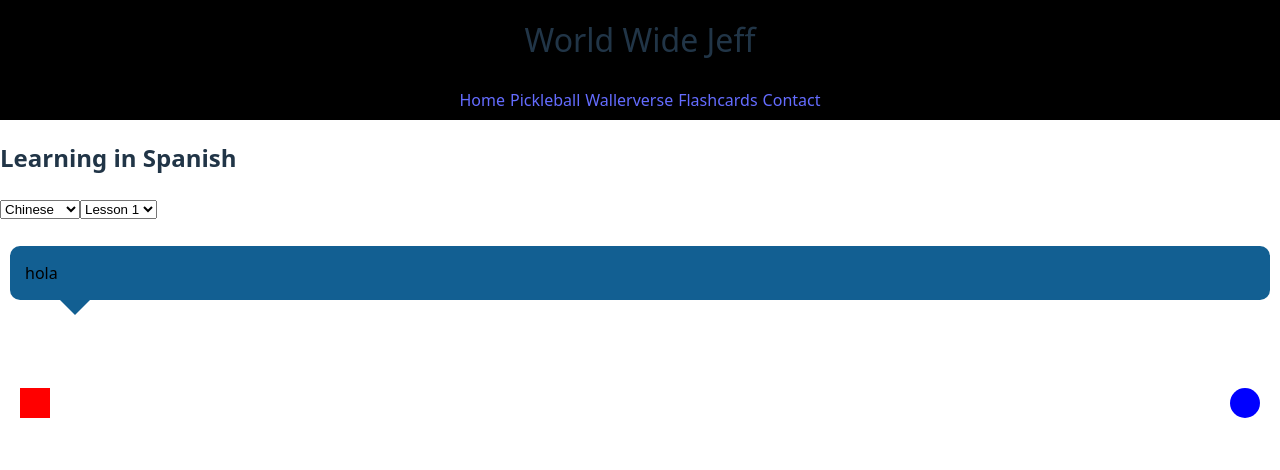
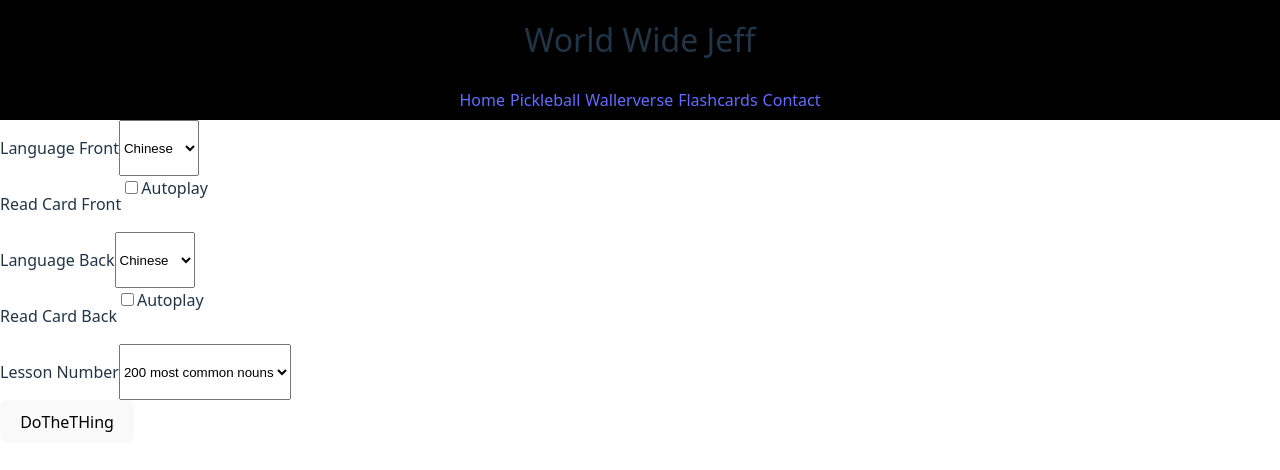
Before and after one commit to JeffWHenderson/world-wide-jeff, a React (Vite) app: page /language-app in a window 1280 px wide. Shown: the top 470 px of the page. Built offline with nearby package versions, Linux system fonts and the light colour scheme.

Commit message:
make a settings thing for the language-app and get stuff ready to pass props into the flashcards.

```diff
--- a/package.json
+++ b/package.json
@@ -11,7 +11,8 @@
   },
   "dependencies": {
     "react": "^19.0.0",
-    "react-dom": "^19.0.0"
+    "react-dom": "^19.0.0",
+    "react-router-dom": "^7.5.0"
   },
   "devDependencies": {
     "@eslint/js": "^9.21.0",
@@ -22,7 +23,6 @@
     "eslint-plugin-react-hooks": "^5.1.0",
     "eslint-plugin-react-refresh": "^0.4.19",
     "globals": "^15.15.0",
-    "react-router-dom": "^7.5.0",
     "typescript": "~5.7.2",
     "typescript-eslint": "^8.24.1",
     "vite": "^6.2.0"
--- a/src/screens/Language/FlashCardsV2.tsx
+++ b/src/screens/Language/FlashCardsV2.tsx
@@ -1,8 +1,11 @@
 import { useEffect, useState } from "react";
 import { lessons } from "./LessonList";
 import useLanguage from "./hooks/useLanguage";
+import { useLocation } from "react-router-dom";
 
-const FlashCardsV2 = () => {
+const FlashCardsV2 = (props: any) => {
+    const { state } = useLocation();
+    console.log(state)
     const [selectedLanguage, setSelectedLanguage] = useState("Chinese")
     const [cardNumber, setCardNumber] = useState(0)
     const [speakingRate, setSpeakingRate] = useState(1)
@@ -34,14 +37,14 @@ const FlashCardsV2 = () => {
     }
 
     return <div style={{ height: '82%', margin: '0% 3% 0% 3%', justifyContent: 'center' }}>
-        <select id="auto-play-select" onChange={(e) => setSelectedLanguage(e.target.value)}>
+        <select id="cars-back-select" onChange={(e) => setSelectedLanguage(e.target.value)}>
             <option value="Chinese">Chinese</option>
             <option value="Spanish">Spanish</option>
             <option value="Japanese">Japanese</option>
             <option value="Arabic">Arabic</option>
             <option value="English">English</option>
         </select>
-        <select id="auto-play-select" onChange={(e) => {
+        <select id="lesson-select" onChange={(e) => {
             setCardQueue([...lessons[Number.parseInt(e.target.value)].wordList])
             setCardNumber(0)
         }
--- a/src/screens/Language/LanguageApp.tsx
+++ b/src/screens/Language/LanguageApp.tsx
@@ -1,29 +1,23 @@
 import { useState } from "react";
-import Conversation from "./Conversation";
+import { lessons } from "./LessonList";
+import useLanguage from "./hooks/useLanguage";
+import { useNavigate } from "react-router-dom";
 
-const lessonOneDTO = {
-    lessonName: "Introductions",
-    lessonNotes: "this lesson is to help you with your first conversation",
-    Spanish: [
-        "hola",
-        "hello",
-        "adios"
-    ],
-    English: [
-        "hi",
-        "what's up",
-        "goodbye"
-    ]
+const LanguageLearningApp = () => {
+    const [selectedLanguage, setSelectedLanguage] = useState("Chinese")
+    const navigate = useNavigate();
+    const [voice] = useLanguage(selectedLanguage)
+    const [englishVoice] = useLanguage("English")
+
+    const handleButtonClick = () => {
+        navigate("/flashcards", { state: { canPassProps: true } })
     }
 
-const LanguageLearningApp = () => {
-    const [selectedLanguage, setSelectedLanguage] = useState("Spanish")
-    const [lessons] = useState([{ name: "Lesson 1" }, { name: "Lesson 2" }])
 
     return (
         <>
-            <h2>Learning in {selectedLanguage}</h2>
-
+            <div style={{ display: 'flex' }}>
+                <p>Language Front</p>
                 <select id="auto-play-select" onChange={(e) => setSelectedLanguage(e.target.value)}>
                     <option value="Chinese">Chinese</option>
                     <option value="Spanish">Spanish</option>
@@ -31,16 +25,53 @@ const LanguageLearningApp = () => {
                     <option value="Arabic">Arabic</option>
                     <option value="English">English</option>
                 </select>
-
+            </div>
+            <div style={{ display: 'flex' }}>
+                <p>Read Card Front</p>
+                <label>
+                    <input
+                        type="checkbox"
+                        checked={false}
+                        onChange={(e) => console.log(e.target)}
+                    />
+                    Autoplay
+                </label>
+            </div>
+            <div style={{ display: 'flex' }}>
+                <p>Language Back</p>
                 <select id="auto-play-select" onChange={(e) => setSelectedLanguage(e.target.value)}>
-                {lessons.map(lesson => (
-                    <option value="Chinese">{lesson.name}</option>
+                    <option value="Chinese">Chinese</option>
+                    <option value="Spanish">Spanish</option>
+                    <option value="Japanese">Japanese</option>
+                    <option value="Arabic">Arabic</option>
+                    <option value="English">English</option>
+                </select>
+            </div>
+            <div style={{ display: 'flex' }}>
+                <p>Read Card Back</p>
+                <label>
+                    <input
+                        type="checkbox"
+                        checked={false}
+                        onChange={(e) => console.log(e.target)}
+                    />
+                    Autoplay
+                </label>
+            </div>
+            <div style={{ display: 'flex' }}>
+                <p>Lesson Number</p>
+                <select id="lesson-select" onChange={(e) => {
+                    console.log(e.target)
+                }
+                }>
+                    {lessons.map((lesson, i) => (
+                        <option value={i}>{lesson.lessonName}</option>
                     ))}
                 </select>
-
-
-
-            <Conversation lessonDTO={lessonOneDTO}></Conversation>
+            </div>
+            <div style={{ display: 'flex' }}>
+                <button onClick={() => handleButtonClick()}>DoTheTHing</button>
+            </div >
         </>
     )
 }
```
Lines whose indentation alone changed are shown as unchanged.
